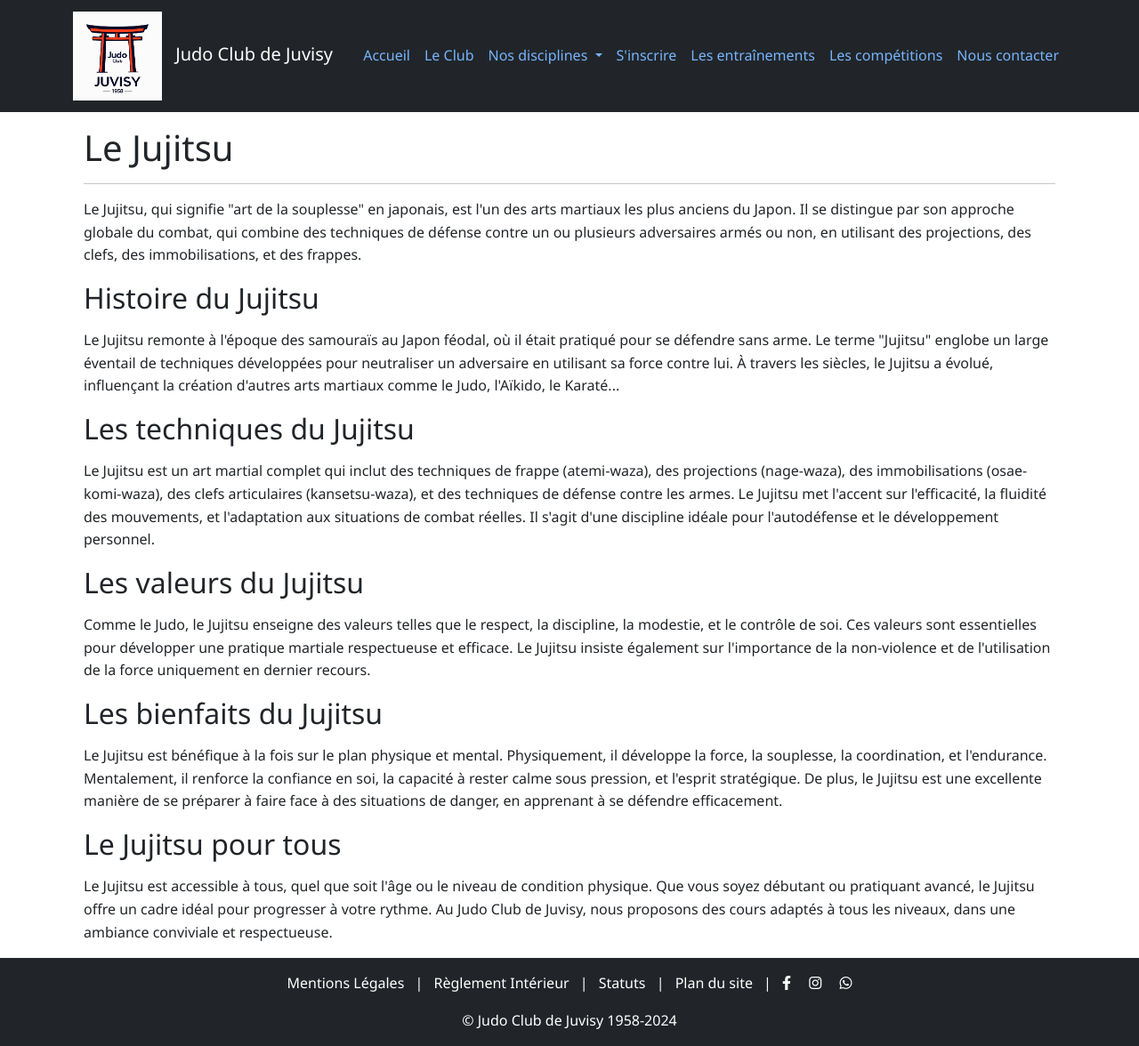
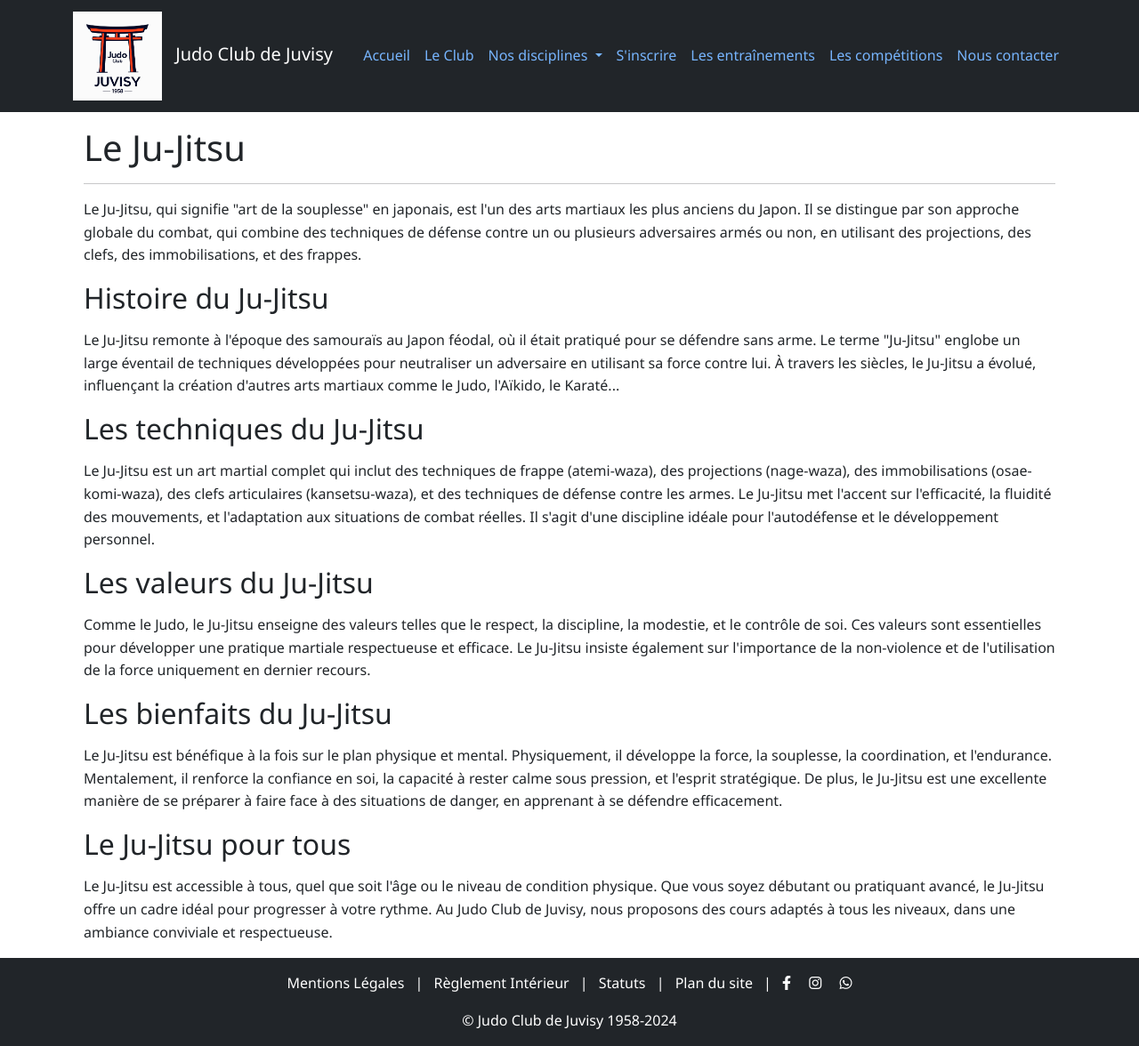
Before and after one commit to JudoClubJuvisy/website2, a Jekyll site: the page built from jujitsu.html, in a window 1280 px wide. Shown: the whole page at 89% size. Built offline with Jekyll 4.4.1, drawn with Linux system fonts in a browser that asks for light colours.

Commit message:
Ju-Jitsu

```diff
--- a/_includes/header.html
+++ b/_includes/header.html
@@ -32,9 +32,9 @@
                                 Nos disciplines
                             </a>
                             <ul class="dropdown-menu dropdown-menu-dark" aria-labelledby="navbarDisciplines">
-                                <li><a class="dropdown-item" href="{{ '/judo.html' | relative_url }}" aria-label="Découvrir le Judo">Judo</a></li>
-                                <li><a class="dropdown-item" href="{{ '/jujitsu.html' | relative_url }}" aria-label="Découvrir le Jujitsu">Jujitsu</a></li>
-                                <li><a class="dropdown-item" href="{{ '/taiso.html' | relative_url }}" aria-label="Découvrir le Taïso">Taïso</a></li>
+                                <li><a class="dropdown-item" href="{{ '/jujitsu.html' | relative_url }}" aria-label="Découvrir le Ju-Jitsu">Le Ju-Jitsu</a></li>
+                                <li><a class="dropdown-item" href="{{ '/judo.html' | relative_url }}" aria-label="Découvrir le Judo">Le Judo</a></li>
+                                <li><a class="dropdown-item" href="{{ '/taiso.html' | relative_url }}" aria-label="Découvrir le Taïso">Le Taïso</a></li>
                             </ul>
                         </li>
                         <li class="nav-item">
--- a/entrainements.html
+++ b/entrainements.html
@@ -48,7 +48,7 @@ title: Entraînements
                     </tr>
                     <tr>
                         <td>Adulte (à partir des cadets : 2010, 2009…)</td>
-                        <td>Jujitsu, les lundis de 20h00 à 21h30<br>Judo, les mercredis et vendredis de 20h00 à 21h30<br>Taïso, les jeudis de 20h00 à 21h30</td>
+                        <td>Ju-Jitsu, les lundis de 20h00 à 21h30<br>Judo, les mercredis et vendredis de 20h00 à 21h30<br>Taïso, les jeudis de 20h00 à 21h30</td>
                     </tr>
                 </tbody>
             </table>
--- a/jujitsu.html
+++ b/jujitsu.html
@@ -1,39 +1,39 @@
 ---
 layout: default
-title: Jujitsu
+title: Ju-Jitsu
 ---
 
 <section class="container my-3">
-    <h1>Le Jujitsu</h1>
+    <h1>Le Ju-Jitsu</h1>
 
 		<hr>
 
     <p>
-        Le Jujitsu, qui signifie "art de la souplesse" en japonais, est l'un des arts martiaux les plus anciens du Japon. Il se distingue par son approche globale du combat, qui combine des techniques de défense contre un ou plusieurs adversaires armés ou non, en utilisant des projections, des clefs, des immobilisations, et des frappes.
+        Le Ju-Jitsu, qui signifie "art de la souplesse" en japonais, est l'un des arts martiaux les plus anciens du Japon. Il se distingue par son approche globale du combat, qui combine des techniques de défense contre un ou plusieurs adversaires armés ou non, en utilisant des projections, des clefs, des immobilisations, et des frappes.
     </p>
 
-    <h2>Histoire du Jujitsu</h2>
+    <h2>Histoire du Ju-Jitsu</h2>
     <p>
-        Le Jujitsu remonte à l'époque des samouraïs au Japon féodal, où il était pratiqué pour se défendre sans arme. Le terme "Jujitsu" englobe un large éventail de techniques développées pour neutraliser un adversaire en utilisant sa force contre lui. À travers les siècles, le Jujitsu a évolué, influençant la création d'autres arts martiaux comme le Judo, l'Aïkido, le Karaté...
+        Le Ju-Jitsu remonte à l'époque des samouraïs au Japon féodal, où il était pratiqué pour se défendre sans arme. Le terme "Ju-Jitsu" englobe un large éventail de techniques développées pour neutraliser un adversaire en utilisant sa force contre lui. À travers les siècles, le Ju-Jitsu a évolué, influençant la création d'autres arts martiaux comme le Judo, l'Aïkido, le Karaté...
     </p>
 
-    <h2>Les techniques du Jujitsu</h2>
+    <h2>Les techniques du Ju-Jitsu</h2>
     <p>
-        Le Jujitsu est un art martial complet qui inclut des techniques de frappe (atemi-waza), des projections (nage-waza), des immobilisations (osae-komi-waza), des clefs articulaires (kansetsu-waza), et des techniques de défense contre les armes. Le Jujitsu met l'accent sur l'efficacité, la fluidité des mouvements, et l'adaptation aux situations de combat réelles. Il s'agit d'une discipline idéale pour l'autodéfense et le développement personnel.
+        Le Ju-Jitsu est un art martial complet qui inclut des techniques de frappe (atemi-waza), des projections (nage-waza), des immobilisations (osae-komi-waza), des clefs articulaires (kansetsu-waza), et des techniques de défense contre les armes. Le Ju-Jitsu met l'accent sur l'efficacité, la fluidité des mouvements, et l'adaptation aux situations de combat réelles. Il s'agit d'une discipline idéale pour l'autodéfense et le développement personnel.
     </p>
 
-    <h2>Les valeurs du Jujitsu</h2>
+    <h2>Les valeurs du Ju-Jitsu</h2>
     <p>
-        Comme le Judo, le Jujitsu enseigne des valeurs telles que le respect, la discipline, la modestie, et le contrôle de soi. Ces valeurs sont essentielles pour développer une pratique martiale respectueuse et efficace. Le Jujitsu insiste également sur l'importance de la non-violence et de l'utilisation de la force uniquement en dernier recours.
+        Comme le Judo, le Ju-Jitsu enseigne des valeurs telles que le respect, la discipline, la modestie, et le contrôle de soi. Ces valeurs sont essentielles pour développer une pratique martiale respectueuse et efficace. Le Ju-Jitsu insiste également sur l'importance de la non-violence et de l'utilisation de la force uniquement en dernier recours.
     </p>
 
-    <h2>Les bienfaits du Jujitsu</h2>
+    <h2>Les bienfaits du Ju-Jitsu</h2>
     <p>
-        Le Jujitsu est bénéfique à la fois sur le plan physique et mental. Physiquement, il développe la force, la souplesse, la coordination, et l'endurance. Mentalement, il renforce la confiance en soi, la capacité à rester calme sous pression, et l'esprit stratégique. De plus, le Jujitsu est une excellente manière de se préparer à faire face à des situations de danger, en apprenant à se défendre efficacement.
+        Le Ju-Jitsu est bénéfique à la fois sur le plan physique et mental. Physiquement, il développe la force, la souplesse, la coordination, et l'endurance. Mentalement, il renforce la confiance en soi, la capacité à rester calme sous pression, et l'esprit stratégique. De plus, le Ju-Jitsu est une excellente manière de se préparer à faire face à des situations de danger, en apprenant à se défendre efficacement.
     </p>
 
-    <h2>Le Jujitsu pour tous</h2>
+    <h2>Le Ju-Jitsu pour tous</h2>
     <p>
-        Le Jujitsu est accessible à tous, quel que soit l'âge ou le niveau de condition physique. Que vous soyez débutant ou pratiquant avancé, le Jujitsu offre un cadre idéal pour progresser à votre rythme. Au Judo Club de Juvisy, nous proposons des cours adaptés à tous les niveaux, dans une ambiance conviviale et respectueuse.
+        Le Ju-Jitsu est accessible à tous, quel que soit l'âge ou le niveau de condition physique. Que vous soyez débutant ou pratiquant avancé, le Ju-Jitsu offre un cadre idéal pour progresser à votre rythme. Au Judo Club de Juvisy, nous proposons des cours adaptés à tous les niveaux, dans une ambiance conviviale et respectueuse.
     </p>
 </section>
```
Also changed, not shown: le-club.html (+5 -3 lines).
